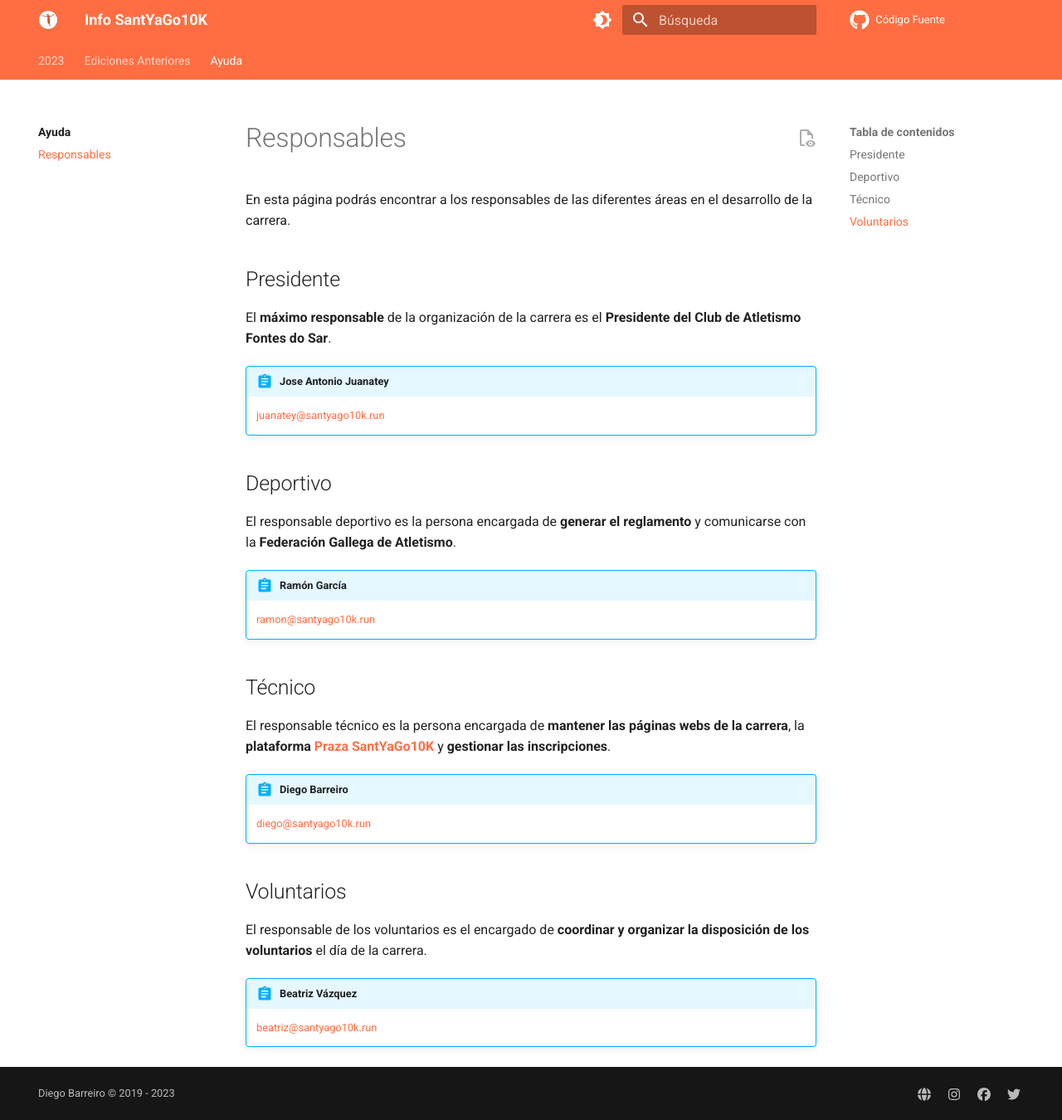
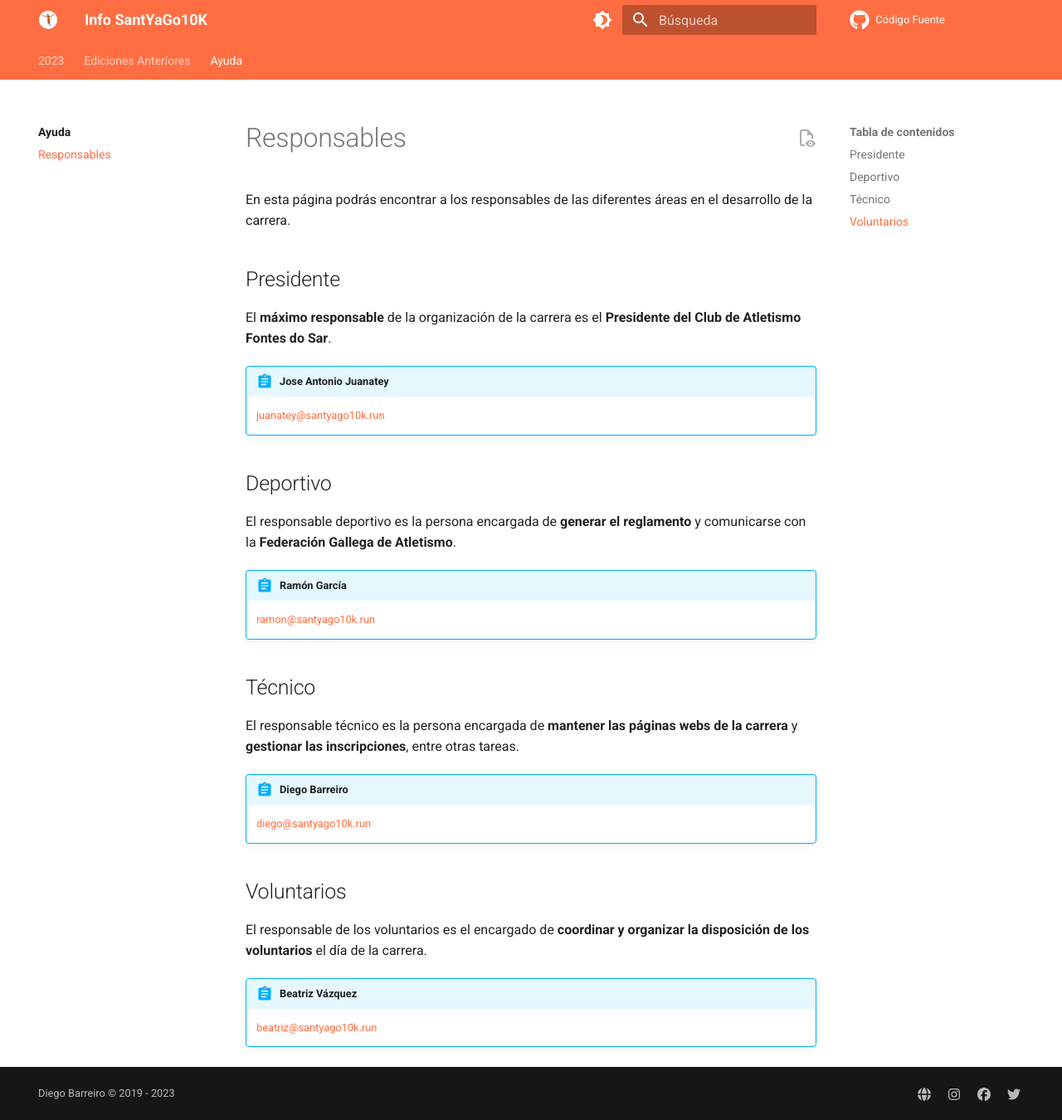
Before and after one commit to SantYaGo10K/Info, an MkDocs documentation site: the page built from info/ayuda/responsables.md, in a window 1280 px wide and 1350 px high. Shown: the whole window at 83% size. Built offline with MkDocs 1.6.1 and Material for MkDocs 9.7.7, drawn with Linux system fonts in a browser that asks for light colours; comment, search, counter and statistics services are not loaded.

Commit message:
Eliminar Referencia

```diff
--- a/info/ayuda/responsables.md
+++ b/info/ayuda/responsables.md
@@ -21,8 +21,8 @@ de Atletismo**.
 
 ## Técnico
 
-El responsable técnico es la persona encargada de **mantener las páginas webs de la carrera**, la **plataforma
-[Praza SantYaGo10K](https://praza.santyago10k.run)** y **gestionar las inscripciones**.
+El responsable técnico es la persona encargada de **mantener las páginas webs de la carrera** y **gestionar las
+inscripciones**, entre otras tareas.
 
 !!! abstract "Diego Barreiro"
 
```
